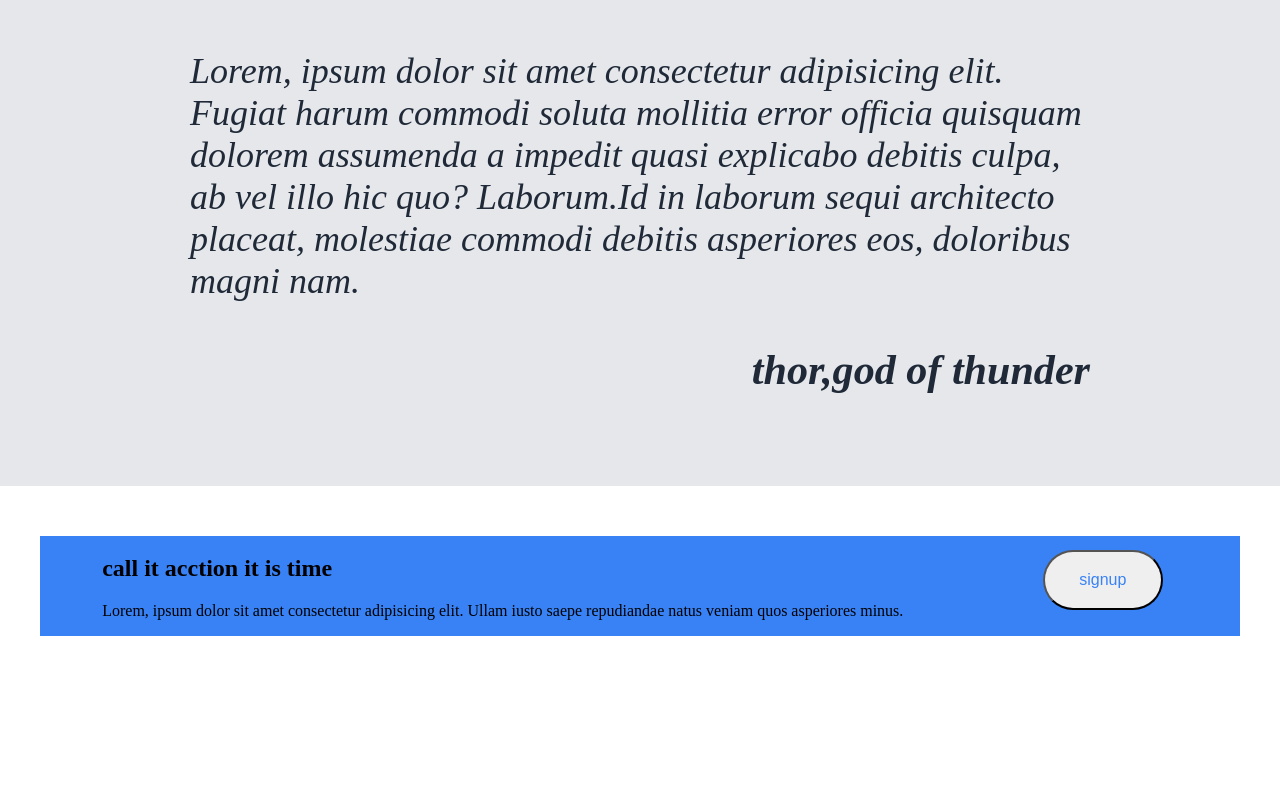
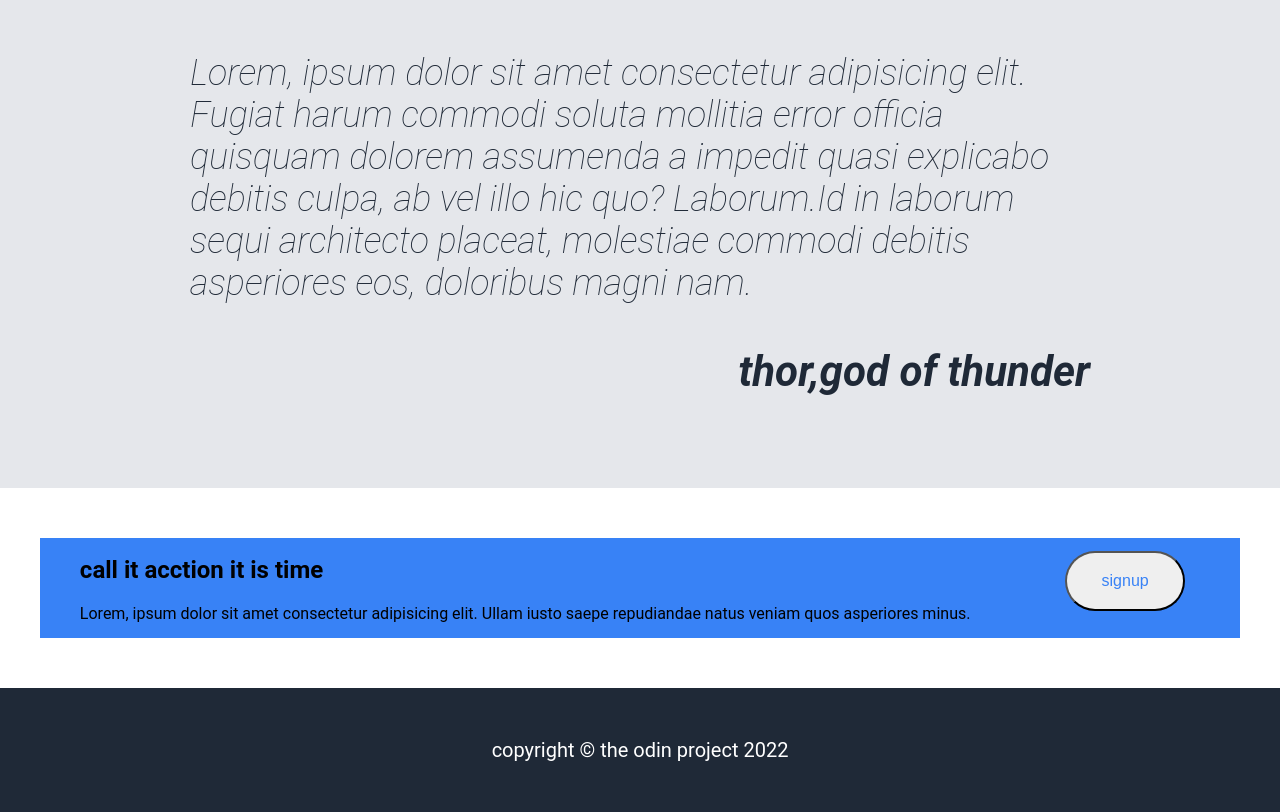
Before and after one commit to mohammed-sarhad-ahmed/the-landing-page, a plain HTML site: page index.html in a window 1280 px wide. Shown: the part 877-1689 px from the top of the page. Before the commit the page ends 1563 px from the top, so only its background shows below. Drawn offline with Linux system fonts and the light colour scheme.

Commit message:
finish the footer

```diff
--- a/index.html
+++ b/index.html
@@ -94,10 +94,17 @@
                 </div>
 
 
-                    <button id="bot">signup</button>
+                <button id="bot">signup</button>
 
 
             </div>
+        </div>
+
+        <footer style="display:flex ; justify-content: center; align-content: center; padding: 30px;font-size: 20px;">
+            <p>copyright © the odin project 2022</p>
+        </footer>
+
+
 
 
 
--- a/style.css
+++ b/style.css
@@ -8,10 +8,11 @@ body {
 
     margin: 0;
 
-    font-family: roboco;
+    font-family: roboto;
 
 }
 
+footer,
 header {
     background-color: #1f2937;
     color: white;
```
